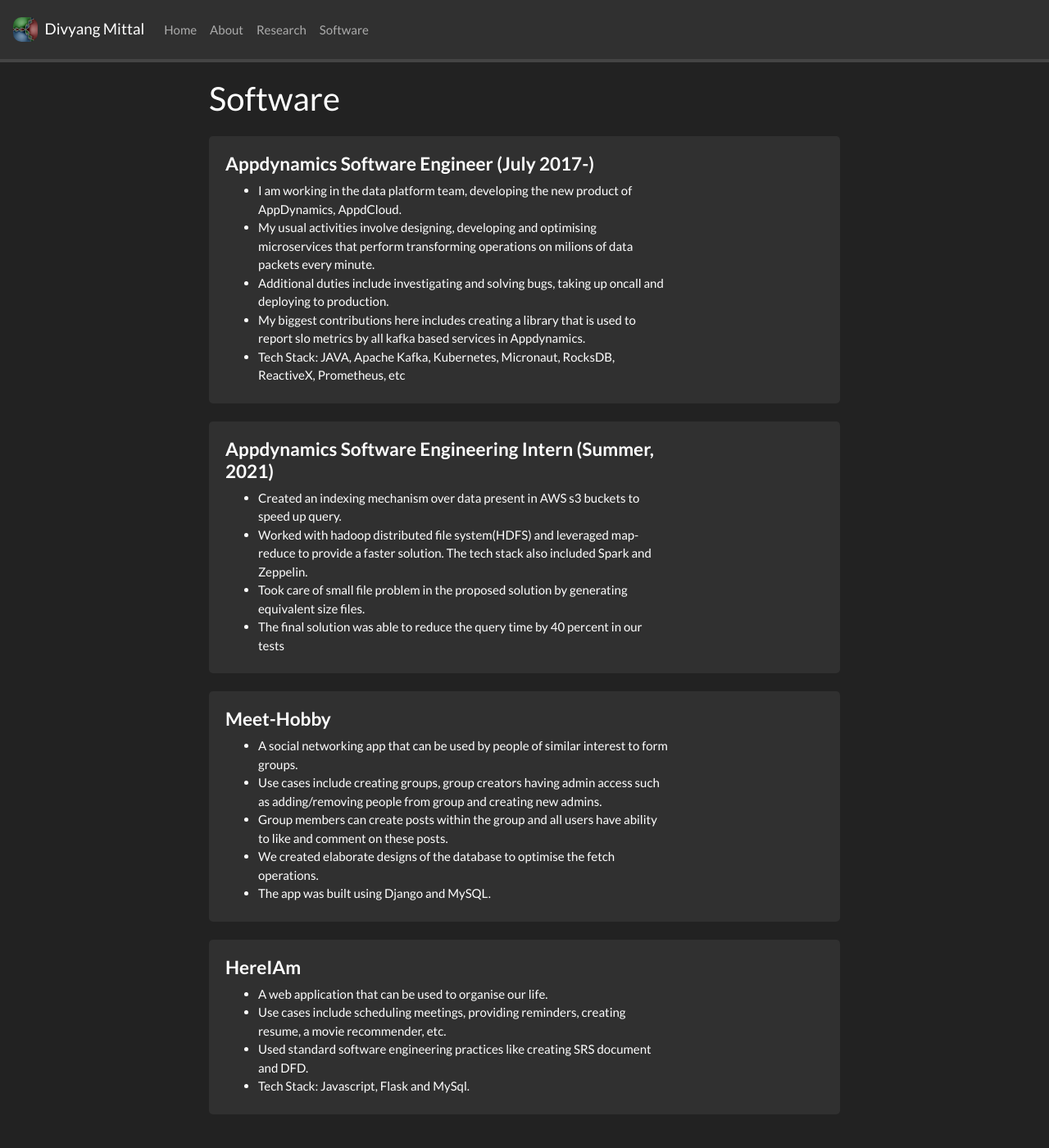
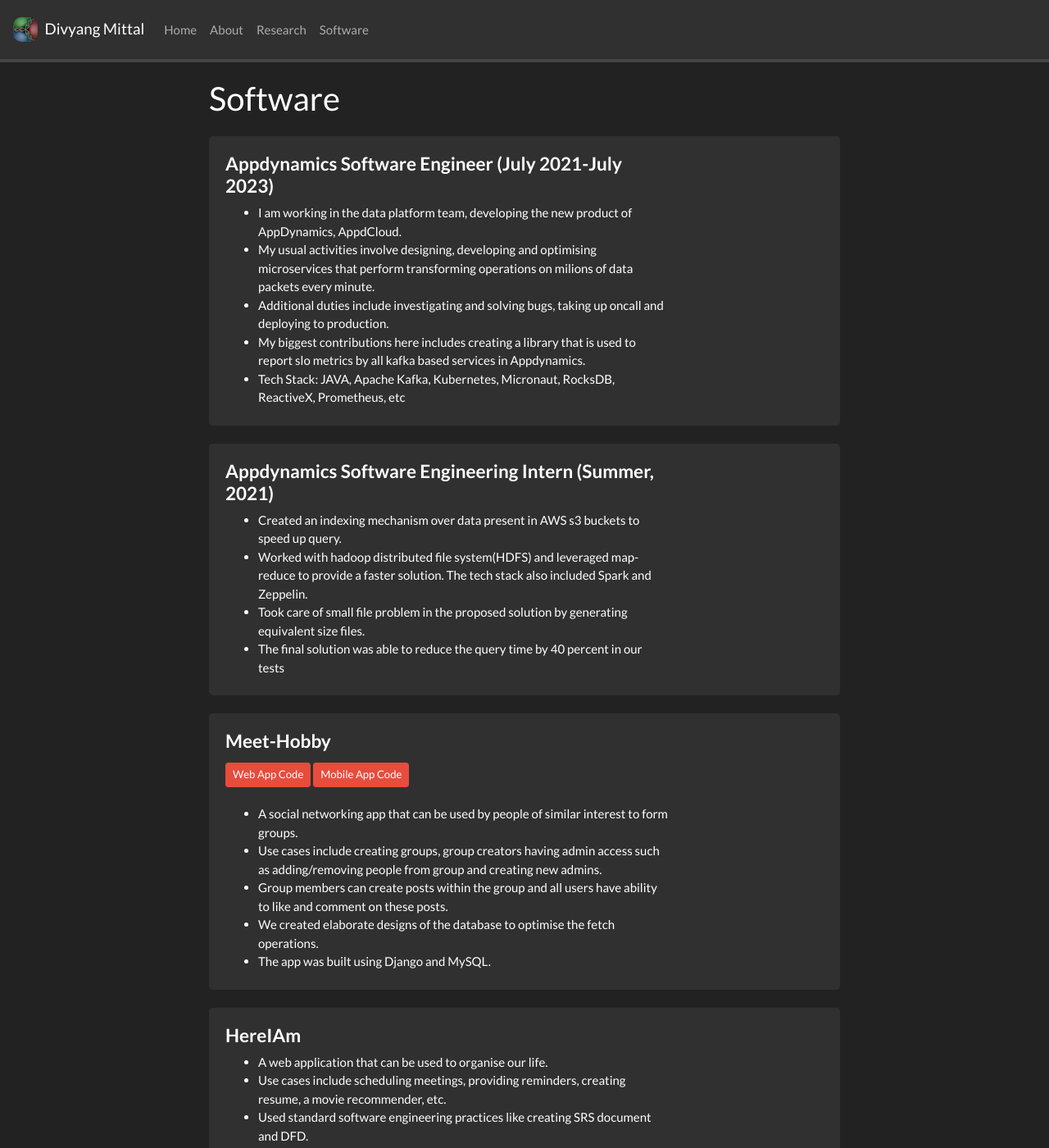
Before and after one commit to divyang-mittal/divyang-mittal.github.io, a Jekyll site: the page built from _pages/software.md, in a window 1280 px wide and 1400 px high. Shown: the whole window at 82% size. Built offline with Jekyll 4.4.1, drawn with Linux system fonts in a browser that asks for light colours; nearby versions of some CDN libraries; a style sheet for code colours, icons or effects is not loaded.

Commit message:
Add project links

```diff
--- a/_pages/software.md
+++ b/_pages/software.md
@@ -39,7 +39,7 @@ iframe {
 <div class="jumbotron">
 <div class="row align-items-end">
 <div class="col-md-9 col-sm-12">
-<h4><b>Appdynamics Software Engineer (July 2017-)</b></h4>
+<h4><b>Appdynamics Software Engineer (July 2021-July 2023)</b></h4>
 - I am working in the data platform team, developing the new product of AppDynamics, AppdCloud.
 - My usual activities involve designing, developing and optimising microservices that perform transforming operations on milions of data packets every minute.
 - Additional duties include investigating and solving bugs, taking up oncall and deploying to production.
@@ -66,7 +66,8 @@ solution. The tech stack also included Spark and Zeppelin.
 <div class="row align-items-end">
 <div class="col-md-9 col-sm-12">
 <h4><b>Meet-Hobby</b></h4>
-
+<a href="https://github.com/divyang-mittal/Meet-hobby" target="_blank"><button class="btn btn-danger btn-sm">Web App Code</button></a> <a href="https://github.com/divyang-mittal/android-meet-hobby" target="_blank"><button class="btn btn-danger btn-sm">Mobile App Code</button></a>
+<br>
 - A social networking app that can be used by people of similar interest to form groups.
 - Use cases include creating groups, group creators having admin access such as adding/removing people from group and creating new admins.
 - Group members can create posts within the group and all users have ability to like and comment on these posts.
```
